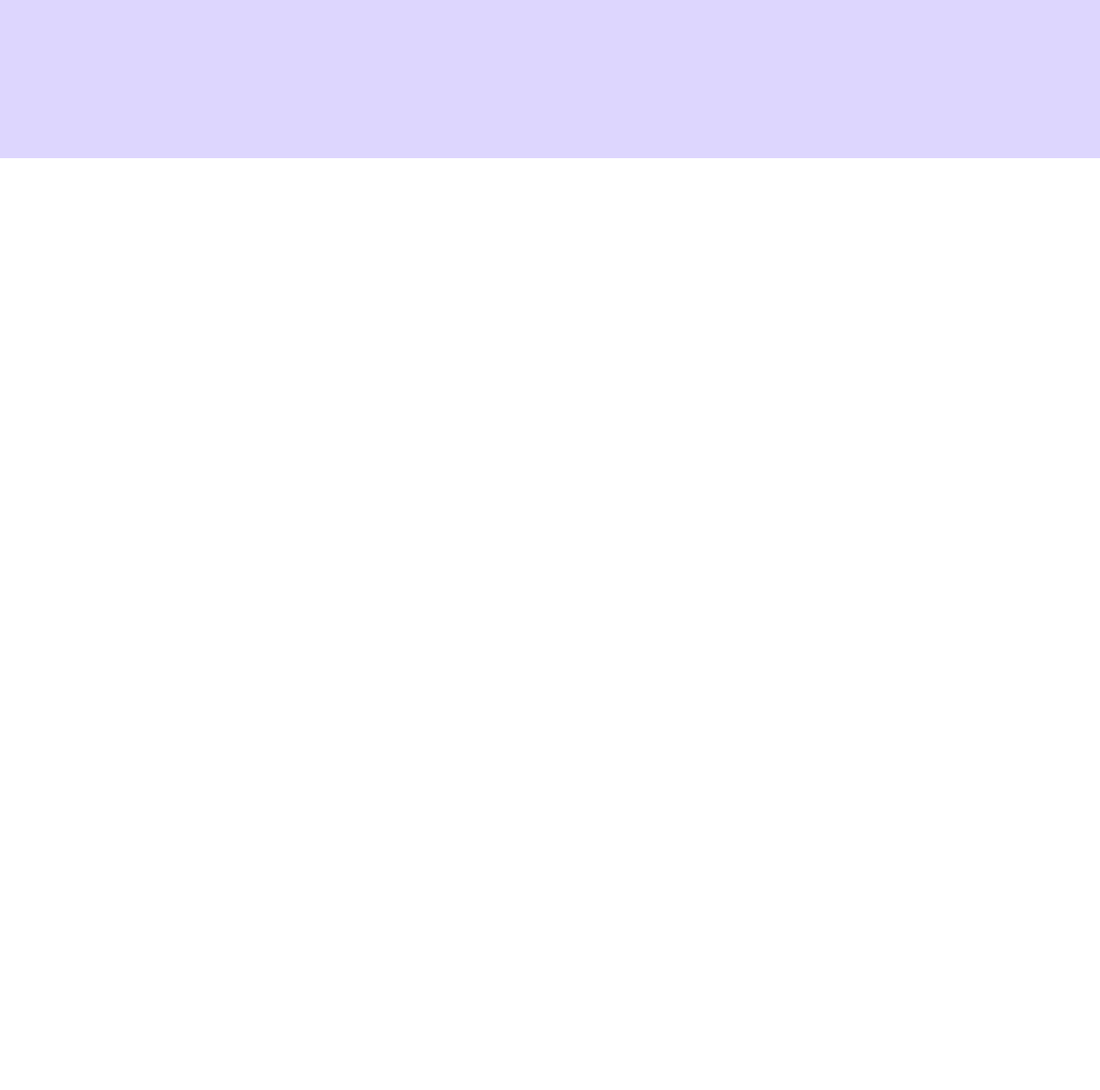
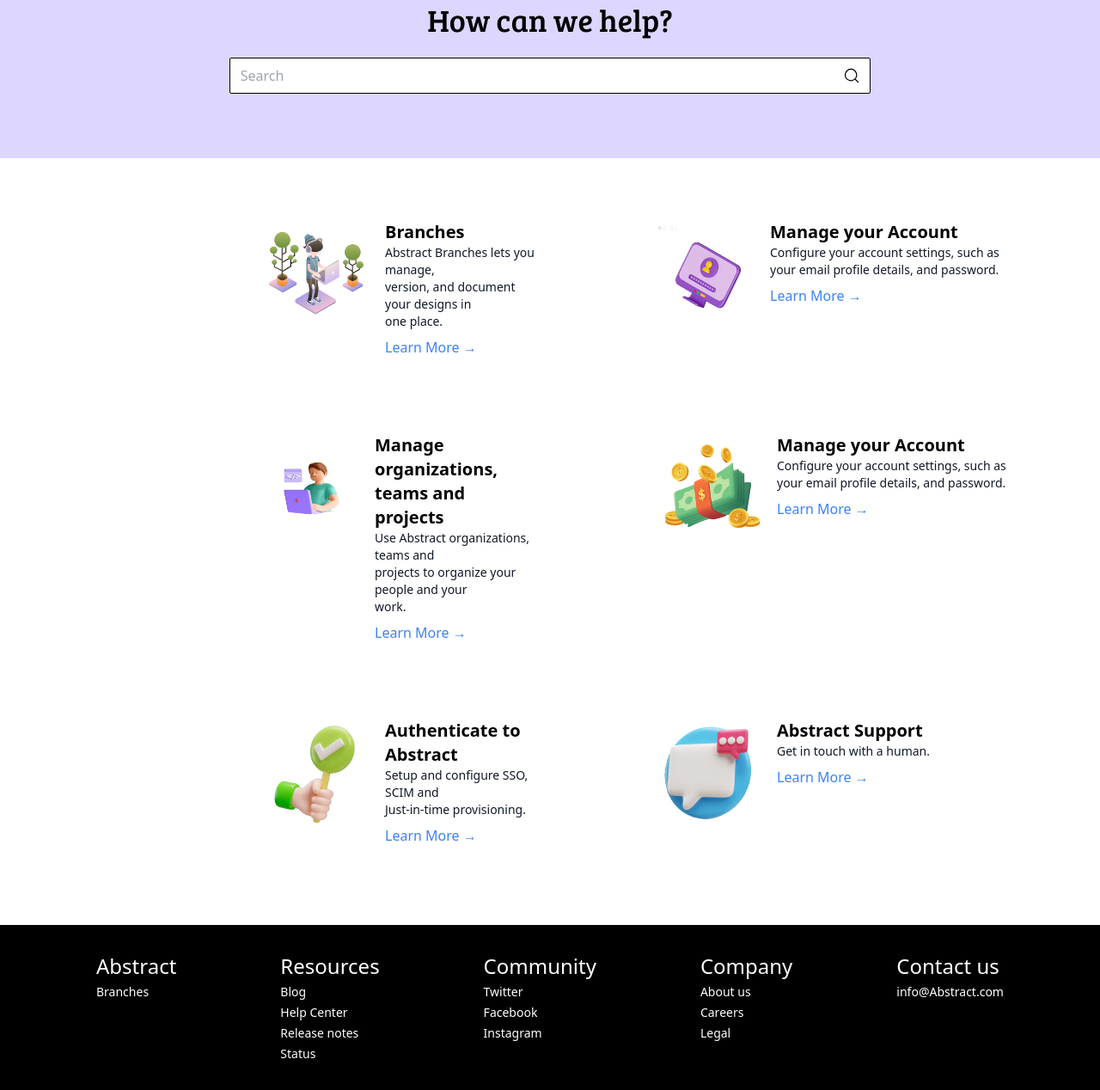
Before and after one commit to Alexanderjms/ProyectosFrontend, a plain HTML site: page Proyectos/Abstract_PáginaDeAyuda/index.html in a window 1280 px wide. Shown: the part 138-1406 px from the top of the page at 86% size. Before the commit the page ends 800 px from the top, so only its background shows below. Drawn offline with nearby package versions, Linux system fonts and the light colour scheme.

Commit message:
Add custom styles and update HTML structure for improved layout and typography

```diff
--- /dev/null
+++ b/Proyectos/Abstract_PáginaDeAyuda/css/style.css
@@ -0,0 +1,4 @@
+.bree{
+    font-family: "Bree Serif", serif;
+    font-style: normal;
+  }
--- a/Proyectos/Abstract_PáginaDeAyuda/index.html
+++ b/Proyectos/Abstract_PáginaDeAyuda/index.html
@@ -4,14 +4,14 @@
     <meta charset="UTF-8">
     <meta name="viewport" content="width=device-width, initial-scale=1.0">
     <title>Abstract Página de Ayuda</title>
-
     <link rel="preconnect" href="https://fonts.googleapis.com">
     <link rel="preconnect" href="https://fonts.gstatic.com" crossorigin>
-    <link href="https://fonts.googleapis.com/css2?family=Poppins:ital,wght@0,100;0,200;0,300;0,400;0,500;0,600;0,700;0,800;0,900;1,100;1,200;1,300;1,400;1,500;1,600;1,700;1,800;1,900&display=swap" rel="stylesheet">
+    <link href="https://fonts.googleapis.com/css2?family=Bree+Serif&display=swap" rel="stylesheet">
     <script src="https://cdn.tailwindcss.com"></script>
+    <link href="./css/style.css" rel="stylesheet">
 </head>
 
-<body>
+<body class="overflow-x-hidden">
   <header class="w-full top-0 z-40 bg-black">
       <div class="w-full h-full flex items-center justify-between p-4">
           <div class="flex items-center ml-10">
@@ -22,16 +22,125 @@
           </div>
           <div class="flex items-center mr-10">
             <nav class="w-fit h-full flex items-center justify-between space-x-4">
-              <button class="bg-gray-800 text-white font-medium py-1 px-5 rounded border border-solid border-slate-600">
+              <button class="bg-gray-800 hover:bg-gray-900 text-white font-medium py-1 px-5 rounded border border-solid border-slate-600">
                 Submit a request
               </button>
-              <button class="bg-indigo-500 text-white font-medium py-1 px-5 rounded border border-solid border-slate-600">
+              <button class="bg-indigo-500 hover:bg-indigo-600 text-white font-medium py-1 px-5 rounded border border-solid border-slate-600">
                 Sign in
               </button>
             </nav>
           </div>
       </div>
   </header>
-  <div class="bg-violet-200 w-full h-64 text-4xl font-normal">How can we help?</div>
+
+<div class="bg-violet-200 w-full h-64 flex flex-col items-center justify-center">
+    <p class="text-4xl font-normal bree text-center mb-6">How can we help?</p>
+    <div class="relative w-7/12">
+        <input type="text" placeholder="Search" class="w-full p-3 py-2 rounded-sm border border-black pr-10">
+        <svg xmlns="http://www.w3.org/2000/svg" class="absolute right-3 top-1/2 transform -translate-y-1/2" width="20" height="20" viewBox="0 0 24 24">
+          <path fill="none" stroke="black" stroke-linecap="round" stroke-linejoin="round" stroke-width="1.5" d="m21 21l-4.343-4.343m0 0A8 8 0 1 0 5.343 5.343a8 8 0 0 0 11.314 11.314"/>
+      </svg>
+    </div>
+</div>
+
+<div class="container mx-auto px-4 py-8 grid grid-cols-1 sm:grid-cols-2 gap-x-4 gap-y-12 justify-items-start">
+  <!-- Primer ítem -->
+  <div class="flex items-start justify-start mt-10 ml-72">
+    <img class="w-32 h-32 mr-4" src="img/branches.png" alt="Branches" />
+    <div class="flex flex-col items-start">
+      <p class="text-xl font-semibold text-left">Branches</p>
+      <p class="text-sm text-gray-900 text-left">Abstract Branches lets you manage,<br>version, and document your designs in<br>one place.</p>
+      <a href="#" class="text-blue-500 mt-2 text-left">Learn More →</a>
+    </div>
+  </div>
+
+  <!-- Segundo ítem -->
+  <div class="flex items-start justify-start mt-10 ml-28">
+    <img class="w-32 h-32 mr-2" src="img/account.png" alt="Manage your Account" />
+    <div class="flex flex-col items-start">
+      <p class="text-xl font-semibold text-left">Manage your Account</p>
+      <p class="text-sm text-gray-900 text-left">Configure your account settings, such as<br>your email profile details, and password.</p>
+      <a href="#" class="text-blue-500 mt-2 text-left">Learn More →</a>
+    </div>
+  </div>
+
+  <!-- Tercer ítem -->
+  <div class="flex items-start justify-start mt-10 ml-72">
+    <img class="w-32 h-32 mr-1" src="img/Projects.png" alt="Manage organizations, teams and projects" />
+    <div class="flex flex-col items-start">
+      <p class="text-xl font-semibold text-left">Manage organizations, teams and<br>projects</p>
+      <p class="text-sm text-gray-900 text-left">Use Abstract organizations, teams and<br>projects to organize your people and your<br>work.</p>
+      <a href="#" class="text-blue-500 mt-2 text-left">Learn More →</a>
+    </div>
+  </div>
+
+  <!-- Cuarto ítem -->
+  <div class="flex items-start justify-start mt-10 ml-28">
+    <img class="w-32 h-32 mr-4" src="img/money.png" alt="Manage your Account" />
+    <div class="flex flex-col items-start">
+      <p class="text-xl font-semibold text-left">Manage your Account</p>
+      <p class="text-sm text-gray-900 text-left">Configure your account settings, such as<br>your email profile details, and password.</p>
+      <a href="#" class="text-blue-500 mt-2 text-left">Learn More →</a>
+    </div>
+  </div>
+
+  <!-- Quinto ítem -->
+  <div class="flex items-start justify-start mt-10 ml-72">
+    <img class="w-32 h-32 mr-4" src="img/Auth.png" alt="Authenticate to Abstract" />
+    <div class="flex flex-col items-start">
+      <p class="text-xl font-semibold text-left">Authenticate to Abstract</p>
+      <p class="text-sm text-gray-900 text-left">Setup and configure SSO, SCIM and<br>Just-in-time provisioning.</p>
+      <a href="#" class="text-blue-500 mt-2 text-left">Learn More →</a>
+    </div>
+  </div>
+
+  <!-- Sexto ítem -->
+  <div class="flex items-start justify-start mt-10 ml-28 mb-20">
+    <img class="w-32 h-32 mr-4" src="img/message.png" alt="Abstract Support" />
+    <div class="flex flex-col items-start">
+      <p class="text-xl font-semibold text-left">Abstract Support</p>
+      <p class="text-sm text-gray-900 text-left">Get in touch with a human.</p>
+      <a href="#" class="text-blue-500 mt-2 text-left">Learn More →</a>
+    </div>
+  </div>
+</div>
+
+
+<footer class="bg-black text-white p-4">
+  <div class="container mx-auto px-24 py-4 flex flex-col md:flex-row lg:flex-row justify-between items-start">
+    <div class="text-left mb-4 md:mb-0">
+      <p class="text-white text-2xl font-medium">Abstract</p>
+      <p class="text-white mt-1 text-sm font-normal"><a href="#" class="text-white">Branches</a></p>
+    </div>
+
+    <div class="text-left mb-4 md:mb-0">
+      <p class="text-white text-2xl font-medium">Resources</p>
+      <p class="text-white mt-1 text-sm font-normal"><a href="#" class="text-white">Blog</a></p>
+      <p class="text-white mt-1 text-sm font-normal"><a href="#" class="text-white">Help Center</a></p>
+      <p class="text-white mt-1 text-sm font-normal"><a href="#" class="text-white">Release notes</a></p>
+      <p class="text-white mt-1 text-sm font-normal"><a href="#" class="text-white">Status</a></p>
+    </div>
+
+    <div class="text-left mb-4 md:mb-0">
+      <p class="text-white text-2xl font-medium">Community</p>
+      <p class="text-white mt-1 text-sm font-normal"><a href="#" class="text-white">Twitter</a></p>
+      <p class="text-white mt-1 text-sm font-normal"><a href="#" class="text-white">Facebook</a></p>
+      <p class="text-white mt-1 text-sm font-normal"><a href="#" class="text-white">Instagram</a></p>
+    </div>
+
+    <div class="text-left mb-4 md:mb-0">
+      <p class="text-white text-2xl font-medium">Company</p>
+      <p class="text-white mt-1 text-sm font-normal"><a href="#" class="text-white">About us</a></p>
+      <p class="text-white mt-1 text-sm font-normal"><a href="#" class="text-white">Careers</a></p>
+      <p class="text-white mt-1 text-sm font-normal"><a href="#" class="text-white">Legal</a></p>
+    </div>
+
+    <div class="text-left">
+      <p class="text-white text-2xl font-medium">Contact us</p>
+      <p class="text-white mt-1 text-sm font-normal"><a href="#" class="text-white">info@Abstract.com</a></p>
+    </div>
+  </div>
+</footer>
+
 </body>
 </html>
```
Also changed, not shown: Proyectos/Abstract_PáginaDeAyuda/img/Auth.png (added), Proyectos/Abstract_PáginaDeAyuda/img/Projects.png (added), Proyectos/Abstract_PáginaDeAyuda/img/account.png (added), Proyectos/Abstract_PáginaDeAyuda/img/branches.png (added), Proyectos/Abstract_PáginaDeAyuda/img/message.png (added), Proyectos/Abstract_PáginaDeAyuda/img/money.png (added).
